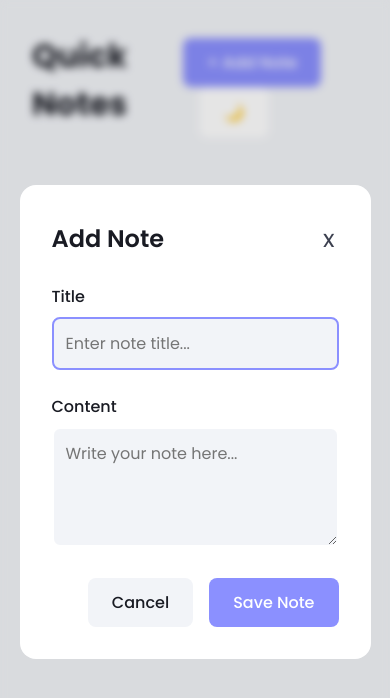
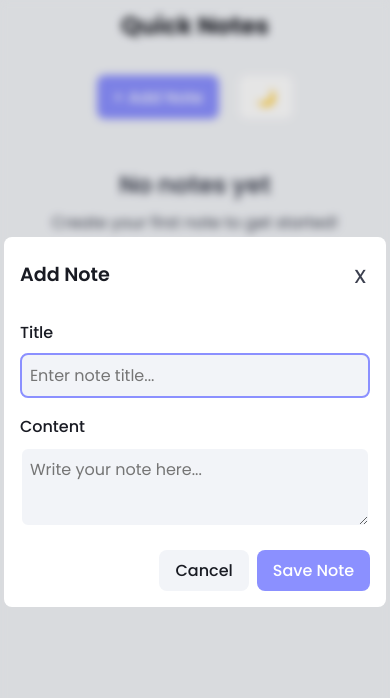
Before and after one commit to IahhMoments/Quick-Notes, a plain HTML site: page index.html in a window 390 px wide. Both pictures are taken after a click on the button "+ Add Note". Drawn offline with nearby package versions, Linux system fonts and the light colour scheme.

Commit message:
added mobile responsiveness

```diff
--- a/styles.css
+++ b/styles.css
@@ -290,3 +290,108 @@ dialog::backdrop {
   font-size: 1rem;
   margin-bottom: 2rem;
 }
+
+/* Mobile */
+@media (max-width: 600px) {
+  body {
+    margin: 0.5rem;
+    font-size: 1rem;
+  }
+
+  header {
+    flex-direction: column;
+    gap: 1rem;
+    margin-bottom: 1rem;
+  }
+
+  h1 {
+    font-size: 1.5rem;
+  }
+
+  .notes-grid {
+    grid-template-columns: 1fr;
+    gap: 1rem;
+  }
+
+  .note-card {
+    padding: 1rem;
+    font-size: 1rem;
+  }
+
+  .note-title {
+    font-size: 1.1rem;
+  }
+
+  .note-content {
+    font-size: 1rem;
+  }
+
+  .add-note-btn,
+  .theme-toggle-btn {
+    padding: 0.5rem 1rem;
+    font-size: 1rem;
+    min-width: 44px;
+    min-height: 44px;
+  }
+
+  .note-actions {
+    top: 0.5rem;
+    right: 0.5rem;
+    gap: 0.25rem;
+  }
+
+  .edit-btn,
+  .delete-btn {
+    width: 28px;
+    height: 28px;
+    font-size: 1.1rem;
+  }
+
+  dialog {
+    max-width: 98vw;
+    width: 98vw;
+    border-radius: 0.5rem;
+    padding: 0;
+  }
+
+  .dialog-header {
+    display: flex;
+    flex-direction: row;
+  }
+
+  .dialog-content {
+    padding: 1rem;
+  }
+
+  .dialog-title {
+    font-size: 1.2rem;
+  }
+
+  .form-group {
+    margin-bottom: 1rem;
+  }
+
+  .form-input,
+  .form-textarea {
+    padding: 0.5rem;
+    font-size: 1rem;
+  }
+
+  .form-textarea {
+    min-height: 80px;
+  }
+
+  .dialog-actions {
+    gap: 0.5rem;
+  }
+
+  .cancel-btn,
+  .save-btn {
+    padding: 0.5rem 1rem;
+    font-size: 1rem;
+  }
+
+  .empty-state {
+    padding: 2rem 0.5rem;
+  }
+}
```
